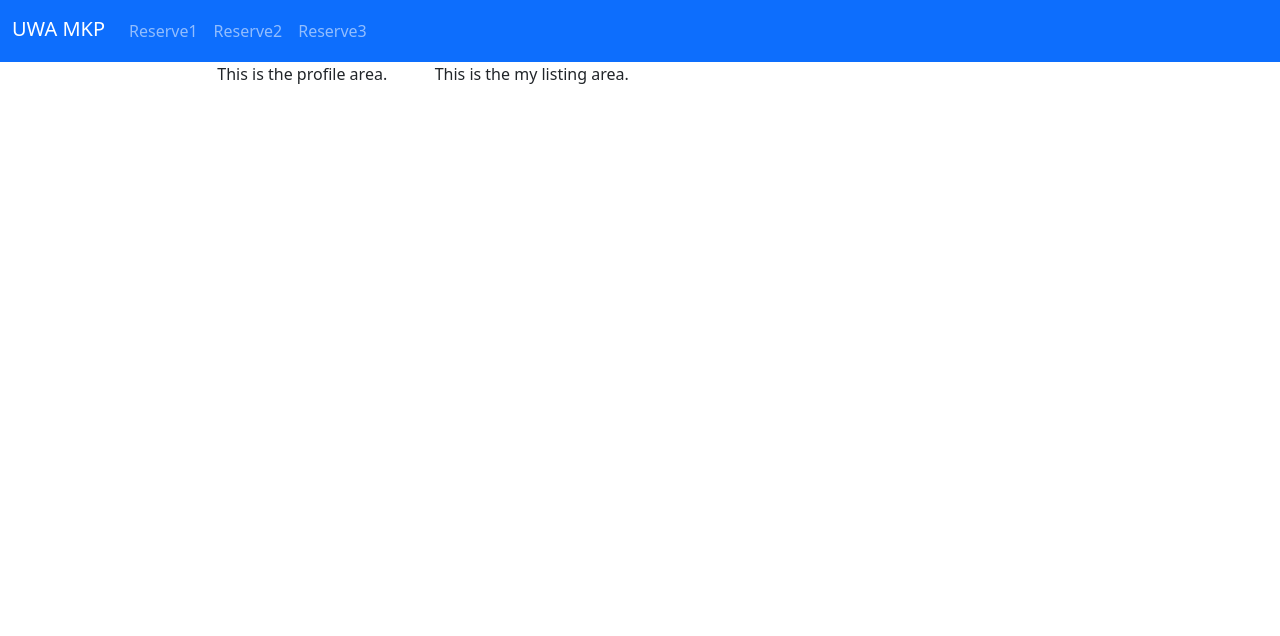
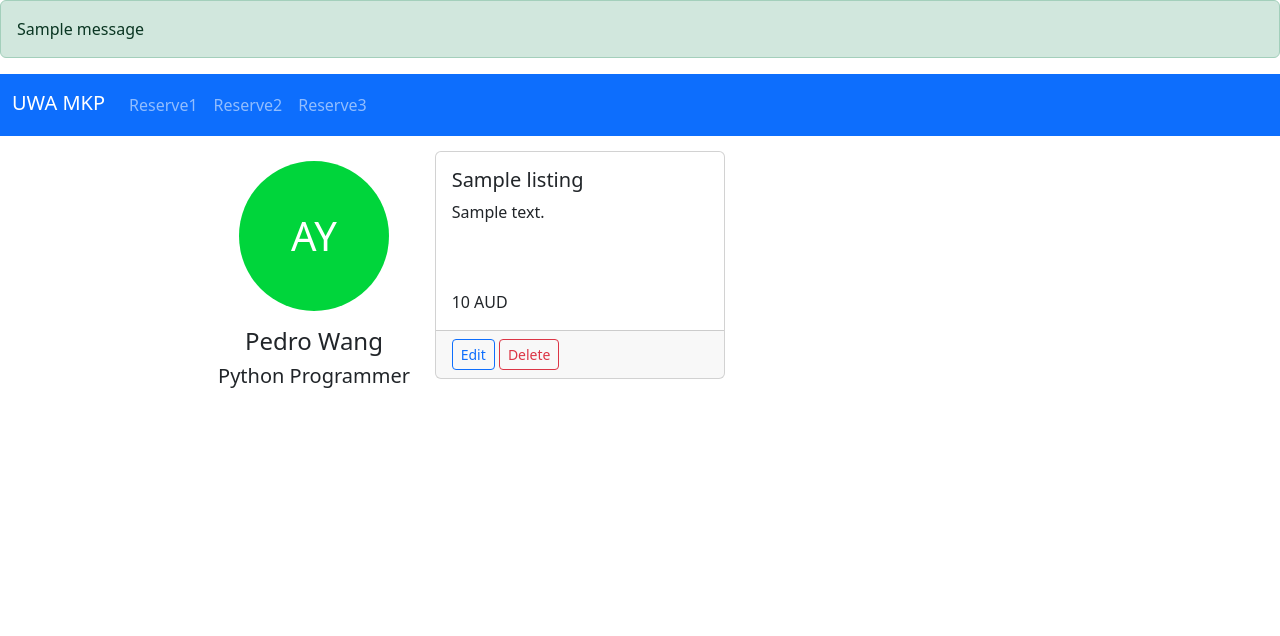
Before and after one commit to PdrTheCoder/uwa-marketplace, a Flask app: template uwamkp/templates/mylisting.html in a window 1280 px wide. Shown: the top 636 px of the page. Run offline with Flask 3, Linux system fonts and the light colour scheme; the template is opened without the code that fills it: most values are stand-ins (such as "Sample title", 1, 10 or a date in 2020); one stand-in notice (Sample message) is shown.

Commit message:
1. change to read secret_key from environ 2. add flash to base.html 3. finish display my listing and deleting my listing

```diff
--- a/uwamkp/app.py
+++ b/uwamkp/app.py
@@ -1,4 +1,5 @@
 from flask import Flask
+import os
 from uwamkp.models import db
 from flask_migrate import Migrate
 from uwamkp.auth import bp as auth_bp
@@ -7,6 +8,7 @@ from uwamkp.mylisting import bp as mylisting_bp
 
 # create the app and db
 app = Flask(__name__)
+app.secret_key = os.environ['SECRET_KEY']
 
 # configure the SQLite database, relative to the app instance folder
 app.config["SQLALCHEMY_DATABASE_URI"] = "sqlite:///uwamkp.db"
--- /dev/null
+++ b/uwamkp/static/css/all.css
@@ -0,0 +1,8 @@
+.center-part {
+    margin-top: 15px;
+    margin-bottom: 10px;
+}
+
+.flashes {
+    padding-left: 0px!important;
+}
--- /dev/null
+++ b/uwamkp/static/css/mylisting.css
@@ -0,0 +1,30 @@
+.circle {
+  display: inline-block;
+    background-color: #00d53b;
+    margin: 10px;
+    border-radius: 50%;
+}
+
+.circle-inner {
+  color: white;
+  display: table-cell;
+  vertical-align: middle;
+  text-align: center;
+  text-decoration: none;
+  height: 150px;
+  width: 150px;
+  font-size: 40px;
+}
+
+.myrow {
+    margin-top: 20px;
+}
+
+.centered {
+    text-align: center;
+}
+
+.list-desc {
+  height: 90px;
+  overflow: hidden;
+}
--- /dev/null
+++ b/uwamkp/static/js/mylisting.js
@@ -0,0 +1,27 @@
+$(function() {
+    $(".c-delete-listing").on("click", function(){
+        // get the listing id first
+        let listingID = $(this).attr("id").split("-")[1];
+
+        // send fetch request
+        fetch(`/mylisting/listings/${listingID}`, {
+            method: "DELETE",
+            credentials: "include",
+            headers: {
+                "Content-Type": "application/json",
+            },
+            redirect: "follow",
+        }).then((res) => {
+            let resJson = res.json();
+            if (resJson.code === 0) {
+                console.log(resJson.msg)
+            } else {
+                console.log(resJson.msg);
+            }
+            window.location.replace("/mylisting/listings")
+        })
+        .catch((err) => {
+            console.log(err);
+        })
+    })
+});
--- a/uwamkp/templates/base.html
+++ b/uwamkp/templates/base.html
@@ -3,9 +3,21 @@
 
 <head>
     <title>UWA Marketplace</title>
-    <link href={{ url_for('static', filename='/css/bootstrap.min.css') }} rel="stylesheet">
-    <script src={{ url_for('static', filename='/js/bootstrap.min.js') }}></script>
-    <script src={{ url_for('static', filename='/js/jquery-3.7.1.min.js') }}></script>
+    {% with messages = get_flashed_messages(with_categories=true) %}
+    {% if messages %}
+    <ul class=flashes>
+        {% for category, message in messages %}
+        <div class="alert alert-{{ category }} " role="alert">
+        {{ message }}
+        </div>
+        {% endfor %}
+    </ul>
+    {% endif %}
+    {% endwith %}
+    <link href={{ url_for('static', filename='/css/bootstrap.min.css' ) }} rel="stylesheet">
+    <link href={{ url_for('static', filename='/css/all.css' ) }} rel="stylesheet">
+    <script src={{ url_for('static', filename='/js/bootstrap.min.js' ) }}></script>
+    <script src={{ url_for('static', filename='/js/jquery-3.7.1.min.js' ) }}></script>
     {% block extra_head %}{% endblock %}
 </head>
 
@@ -39,7 +51,7 @@
     <!-- Navbar -->
 
     <div id="content">
-        <div class="row">
+        <div class="row center-part">
             <div class="col-2"></div>
             <div class="col-8">
                 {% block content %}{% endblock %}
--- a/uwamkp/templates/mylisting.html
+++ b/uwamkp/templates/mylisting.html
@@ -1,7 +1,75 @@
 {% extends "base.html" %}
+
+{% block extra_head %}
+<link href={{ url_for('static', filename='/css/mylisting.css' ) }} rel="stylesheet">
+<script src={{ url_for('static', filename='/js/mylisting.js') }}></script>
+{% endblock %}
+
 {% block content %}
 <div class="subpage row">
-    <div class="profile col-3">This is the profile area.</div>
-    <div class="listing-list col-9">This is the my listing area.</div>
+    <section class="profile col-3">
+        <section id="basic">
+            <div class="centered">
+                <div class="circle">
+                    <p class="circle-inner">AY</p>
+                </div>
+            </div>
+
+            <div class="centered">
+                <h4>Pedro Wang</h4>
+                <h5>Python Programmer</h5>
+            </div>
+        </section>
+    </section>
+    <div class="listing-list col-9 row">
+        {% for listing in listings %}
+        <div class="col-sm-6 mb-3 mb-sm-0">
+            <div class="card">
+                <div class="card-body">
+                    <h5 class="card-title">{{ listing.title }}</h5>
+                    <div class="card-text list-desc">{{ listing.description }}</div>
+                    <span>{{ listing.price }} AUD</span>
+                    {% if listing.condition == "New" %}
+                    <span class="badge text-bg-primary">{{ listing.condition }}</span>
+                    {% endif %}
+                    {% if listing.condition == "Used - Like New" %}
+                    <span class="badge text-bg-primary">{{ listing.condition }}</span>
+                    {% endif %}
+                    {% if listing.condition == "Used - Good" %}
+                    <span class="badge text-bg-primary">{{ listing.condition }}</span>
+                    {% endif %}
+                    {% if listing.condition == "Used - Fair" %}
+                    <span class="badge text-bg-primary">{{ listing.condition }}</span>
+                    {% endif %}
+                </div>
+                <div class="card-footer">
+                    <a type="button" class="btn btn-sm btn-outline-primary">Edit</a>
+                    <button type="button" class="btn btn-sm btn-outline-danger c-delete-listing" id="delete-{{listing.id}}">Delete</button>
+                </div>
+            </div>
+        </div>
+        {% endfor %}
+    </div>
 </div>
+
+<!-- Modal Part Maybe to do it later -->
+
+<!-- <div class="modal fade" id="confirmDelete" tabindex="-1" aria-labelledby="exampleModalLabel" aria-hidden="true">
+    <div class="modal-dialog">
+        <div class="modal-content">
+            <div class="modal-header">
+                <h1 class="modal-title fs-5">Delete Listing</h1>
+                <button type="button" class="btn-close" data-bs-dismiss="modal" aria-label="Close"></button>
+            </div>
+            <div class="modal-body">
+                Are you sure you want to delete the listing?
+            </div>
+            <div class="modal-footer">
+                <button type="button" class="btn btn-secondary" data-bs-dismiss="modal">Close</button>
+                <input id="toDeleteListingId" value="" hidden />
+                <button type="button" class="btn btn-danger">I'm Sure, Please.</button>
+            </div>
+        </div>
+    </div>
+</div> -->
 {% endblock %}
--- a/uwamkp/utils.py
+++ b/uwamkp/utils.py
@@ -16,3 +16,8 @@ def get_salt_and_password(password: str, salt=None) -> tuple:
 
 def check_password(password, saved, salt):
     return hashlib.md5((password + salt).encode('utf-8')).hexdigest() == saved
+
+
+def format_iso_datetime(some_datetime):
+    """Format the datetime to isoformat"""
+    return some_datetime.isoformat(sep=" ", timespec="seconds")
```
Also changed, not shown: uwamkp/insert_dev_data.py (+7 -2 lines), uwamkp/models.py (+36 -1 lines), uwamkp/mylisting.py (+41 -3 lines), README.md.
